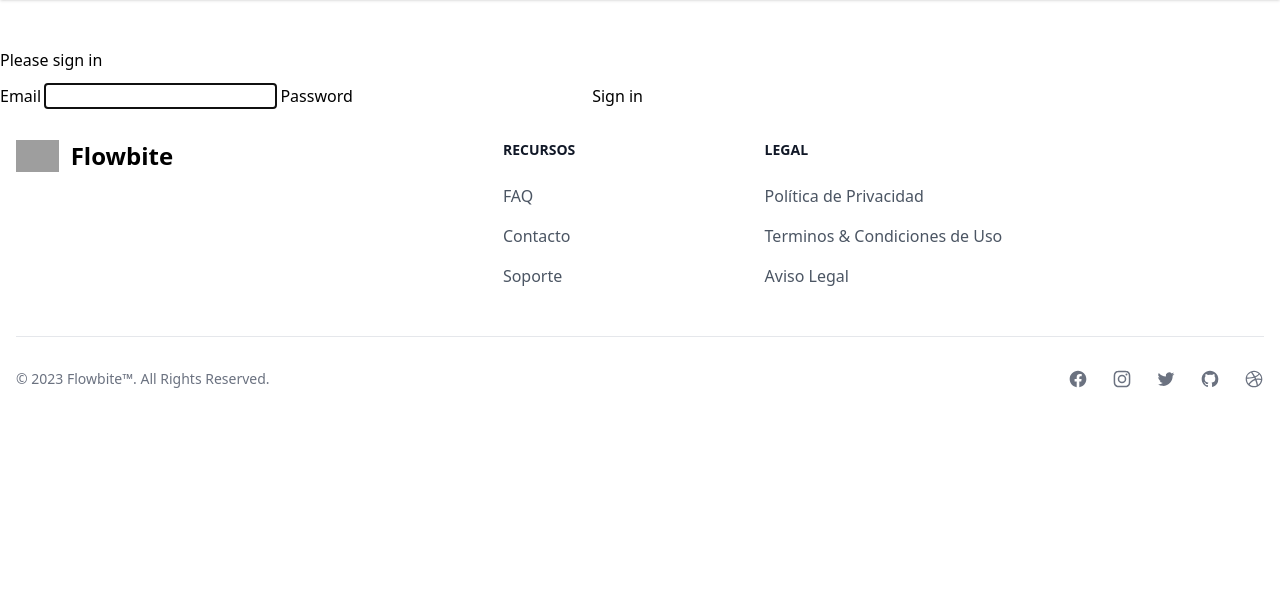
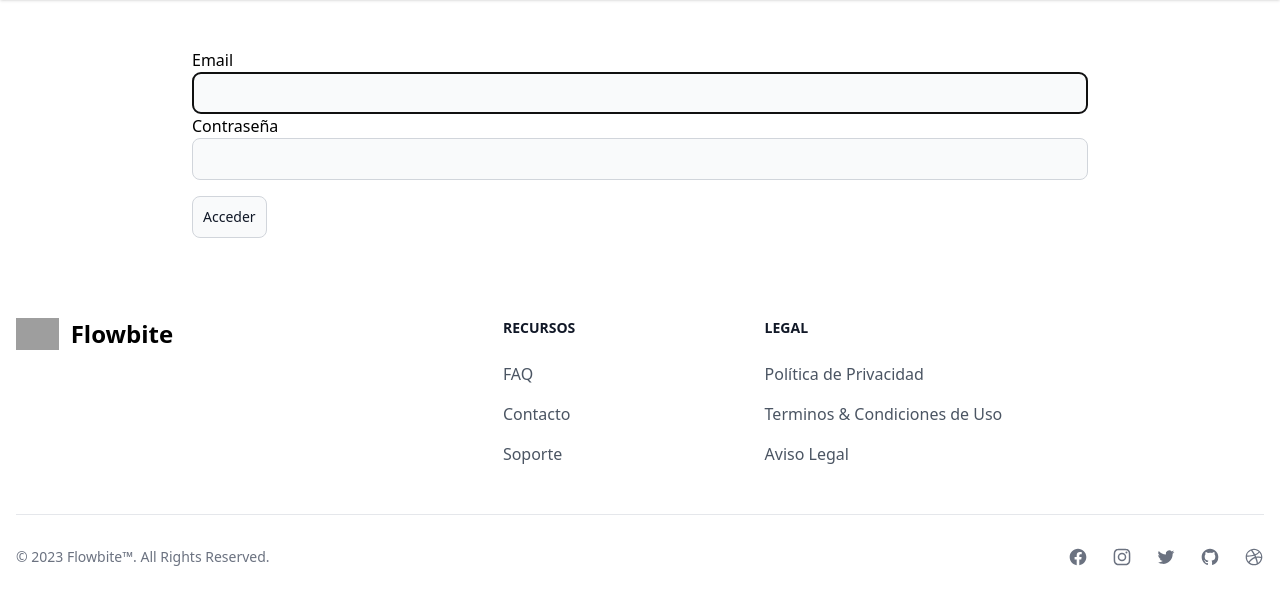
Before and after one commit to luishgc93-cc/subdomains-free, a Symfony app: template templates/User/Login/login.html.twig in a window 1280 px wide. Shown: the part 112-710 px from the top of the page. Run offline with Twig, Linux system fonts and the light colour scheme; the template is opened without the code that fills it, so the values that code supplies are empty; some libraries are stand-ins or nearby versions; grey boxes are pictures that could not be loaded.

Commit message:
modify routing, forms

```diff
--- a/config/routes/app/01-user.yaml
+++ b/config/routes/app/01-user.yaml
@@ -9,3 +9,7 @@ front.v1.user.login.user:
 front.v1.user.logout:
   path: /logout
   controller: App\Controller\LoginControllerController::logout
+
+front.v1.user.very.email:
+  path: /verify/email
+  controller: App\Controller\RegistrationController::verifyUserEmail
--- a/src/Controller/LoginControllerController.php
+++ b/src/Controller/LoginControllerController.php
@@ -17,6 +17,7 @@ class LoginControllerController extends AbstractController
         return $this->render('User/Login/login.html.twig', [
             'last_username' => $lastUsername,
             'error' => $error,
+            'title' => 'Acceder'
         ]);
     }
 
--- a/templates/Subdomain/listSubdomain.html.twig
+++ b/templates/Subdomain/listSubdomain.html.twig
@@ -45,5 +45,4 @@
     </div>
 </section>
 
-
 {% endblock %}
--- a/templates/User/Login/login.html.twig
+++ b/templates/User/Login/login.html.twig
@@ -1,8 +1,8 @@
 {% extends 'base.html.twig' %}
 
-{% block title %}Log in!{% endblock %}
-
 {% block body %}
+<section class="relative isolate overflow-hidden bg-white px-6 lg:px-8 mb-12">
+    <div class="mx-auto max-w-2xl lg:max-w-4xl">
         <form method="post">
             {% if error %}
                 <div class="alert alert-danger">{{ error.messageKey|trans(error.messageData, 'security') }}</div>
@@ -14,18 +14,22 @@
                 </div>
             {% endif %}
 
-        <h1 class="h3 mb-3 font-weight-normal">Please sign in</h1>
             <label for="username">Email</label>
-        <input type="email" value="{{ last_username }}" name="_username" id="username" class="form-control" autocomplete="email" required autofocus>
-        <label for="password">Password</label>
-        <input type="password" name="_password" id="password" class="form-control" autocomplete="current-password" required>
+            <input type="email" value="{{ last_username }}" name="_username" id="username" class="text-lg bg-gray-50 border border-gray-300 text-gray-900 text-sm rounded-lg focus:ring-blue-500 focus:border-blue-500 block w-full p-2.5 dark:bg-gray-700 dark:border-gray-600 dark:placeholder-gray-400 dark:text-white dark:focus:ring-blue-500 dark:focus:border-blue-500" autocomplete="email" required autofocus>
+
+            <label for="password">Contraseña</label>
+            <input type="password" name="_password" id="password" class="text-lg bg-gray-50 border border-gray-300 text-gray-900 text-sm rounded-lg focus:ring-blue-500 focus:border-blue-500 block w-full p-2.5 dark:bg-gray-700 dark:border-gray-600 dark:placeholder-gray-400 dark:text-white dark:focus:ring-blue-500 dark:focus:border-blue-500" autocomplete="current-password" required>
 
             <input type="hidden" name="_csrf_token"
                 value="{{ csrf_token('authenticate') }}"
             >
 
-        <button class="btn btn-lg btn-primary" type="submit">
-            Sign in
+            <button class="text-lg bg-gray-50 border border-gray-300 text-gray-900 text-sm rounded-lg focus:ring-blue-500 focus:border-blue-500 block p-2.5 mt-4 dark:bg-gray-700 dark:border-gray-600 dark:placeholder-gray-400 dark:text-white dark:focus:ring-blue-500 dark:focus:border-blue-500" type="submit">
+                Acceder
             </button>
+
         </form>
+
+       </div>
+</section>
 {% endblock %}
```
Also changed, not shown: src/Controller/RegistrationController.php (+4 -4 lines), src/Form/RegistrationFormType.php (+23 -11 lines), templates/User/Registration/register.html.twig (+6 -6 lines), 2 other files. Lines whose indentation alone changed are shown as unchanged.
